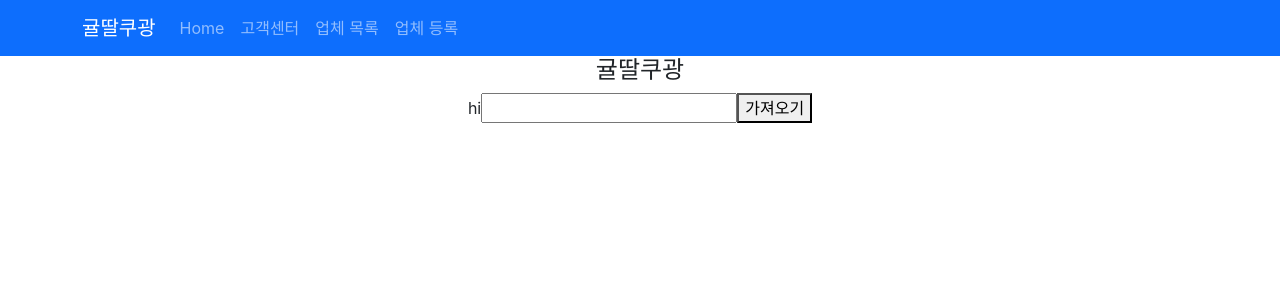
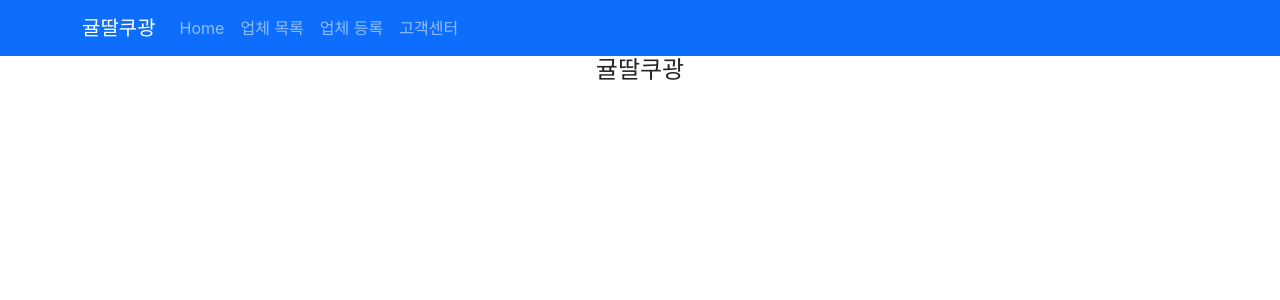
Before and after one commit to amaham1/shop, a React (Create React App) app: page /detail in a window 1280 px wide. Shown: the top 300 px of the page. Built offline with nearby package versions, Linux system fonts and the light colour scheme.

Commit message:
농장정보 detail 구현

```diff
--- a/src/App.js
+++ b/src/App.js
@@ -3,9 +3,9 @@ import { Navbar, Container, Nav } from 'react-bootstrap'
 import { Routes, Route, Link } from 'react-router-dom';
 
 import './App.css';
-import GoodsDetail from './Components/GoodsDetail.js'
+import CompanyDetail from './Components/CompanyDetail.js'
 import Main from './Components/Main.js'
-import CompayList from './Components/CompanyList';
+import CompanyList from './Components/CompanyList';
 import CompanyAdd from './Components/CompanyAdd';
 
 function App() {
@@ -16,9 +16,9 @@ function App() {
         <Navbar.Brand as={ Link } to="/">귤딸쿠광</Navbar.Brand>
         <Nav className="me-auto">
           <Nav.Link as={ Link } to="/">Home</Nav.Link>
-          <Nav.Link as={ Link } to="/helper">고객센터</Nav.Link>
           <Nav.Link as={ Link } to="/companyList">업체 목록</Nav.Link>
           <Nav.Link as={ Link } to="/companyAdd">업체 등록</Nav.Link>
+          <Nav.Link as={ Link } to="/helper">고객센터</Nav.Link>
         </Nav>
         </Container>
       </Navbar>
@@ -27,8 +27,8 @@ function App() {
 
       <Routes>
         <Route path="/" element={<Main/>}/>
-        <Route path="/detail" element={<GoodsDetail/>}/>
-        <Route path="/companyList" element={<CompayList/>}/>
+        <Route path="/detail/:companyNameNum_id" element={<CompanyDetail/>}/>
+        <Route path="/companyList" element={<CompanyList/>}/>
         <Route path="/companyAdd" element={<CompanyAdd/>}/>
       </Routes>
     </div>
--- a/src/Components/CompanyList.js
+++ b/src/Components/CompanyList.js
@@ -21,7 +21,8 @@ function CompayList() {
                 <thead>
                     <tr>
                     <th></th>
-                    <th>업체명</th>
+                    <th>농장 이름</th>
+                    <th>농장 위치</th>
                     <th>할 일</th>
                     <th>일할 시간</th>
                     <th>급여</th>
@@ -43,9 +44,10 @@ function Tbody(params) {
 
         params.comList.map( (e,i)=>{
             return(
-                <tr key={i} onClick={ ()=>{ history("/") }}>
+                <tr key={i} onClick={ ()=>{ history(`/detail/${e.companyNameNum}`) }}>
                     <td>{e.companyNameNum}</td>
                     <td>{e.companyName}</td>
+                    <td>{e.companyAddress}</td>
                     <td>{e.toDo}</td>
                     <td>{e.workTime}</td>
                     <td>{e.pay}</td>
--- a/src/Components/GoodsDetail.js
+++ /dev/null
@@ -1,37 +0,0 @@
-import React, { useState } from 'react'
-import axios from 'axios'
-
-function GoodsDetail() {
-    const [num, setNumber] = useState('hi');
-    const [arr, setArr] = useState([]);
-
-    return (
-        <div>
-            {num}
-            <input onChange={ (e)=> { setNumber(e.target.value)}}/>
-            <button onClick={ () => {Get(setArr)}}>가져오기</button>
-            {
-                arr.map ( (e,i)=>{
-                    return (
-                        <h4 key={i}> {e.Name} </h4>
-                    )
-                })
-            }
-        </div>
-    )
-}
-
-function Get(setNumber) {
-    axios.get("/get")
-    .then( (res)=>{
-        console.log(res)
-        console.log(res.data)
-        let arr = res.data;
-        console.log("arr", arr)
-        setNumber(arr);
-    })
-    .catch( (res)=>{
-        console.log(res)
-    })
-}
-export default GoodsDetail;
```
